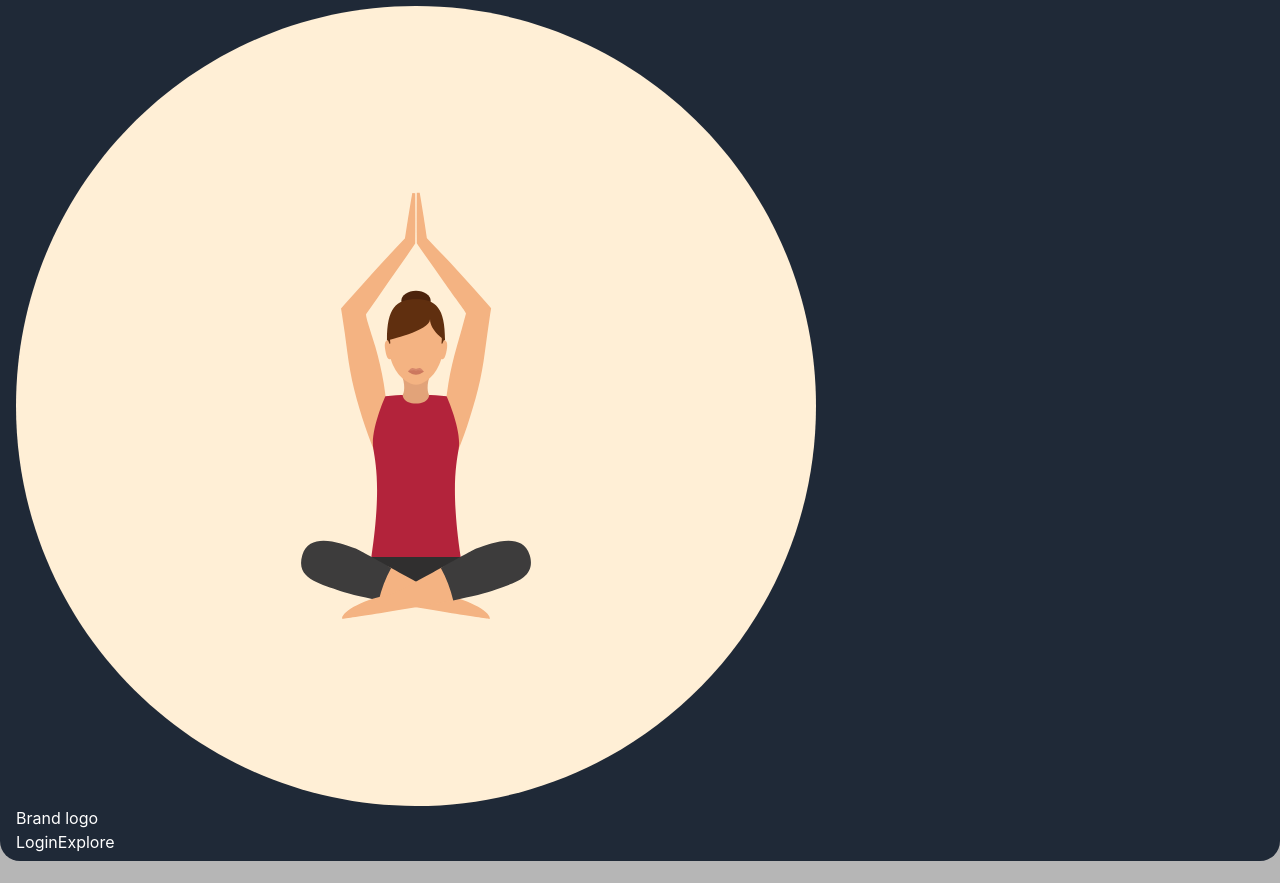
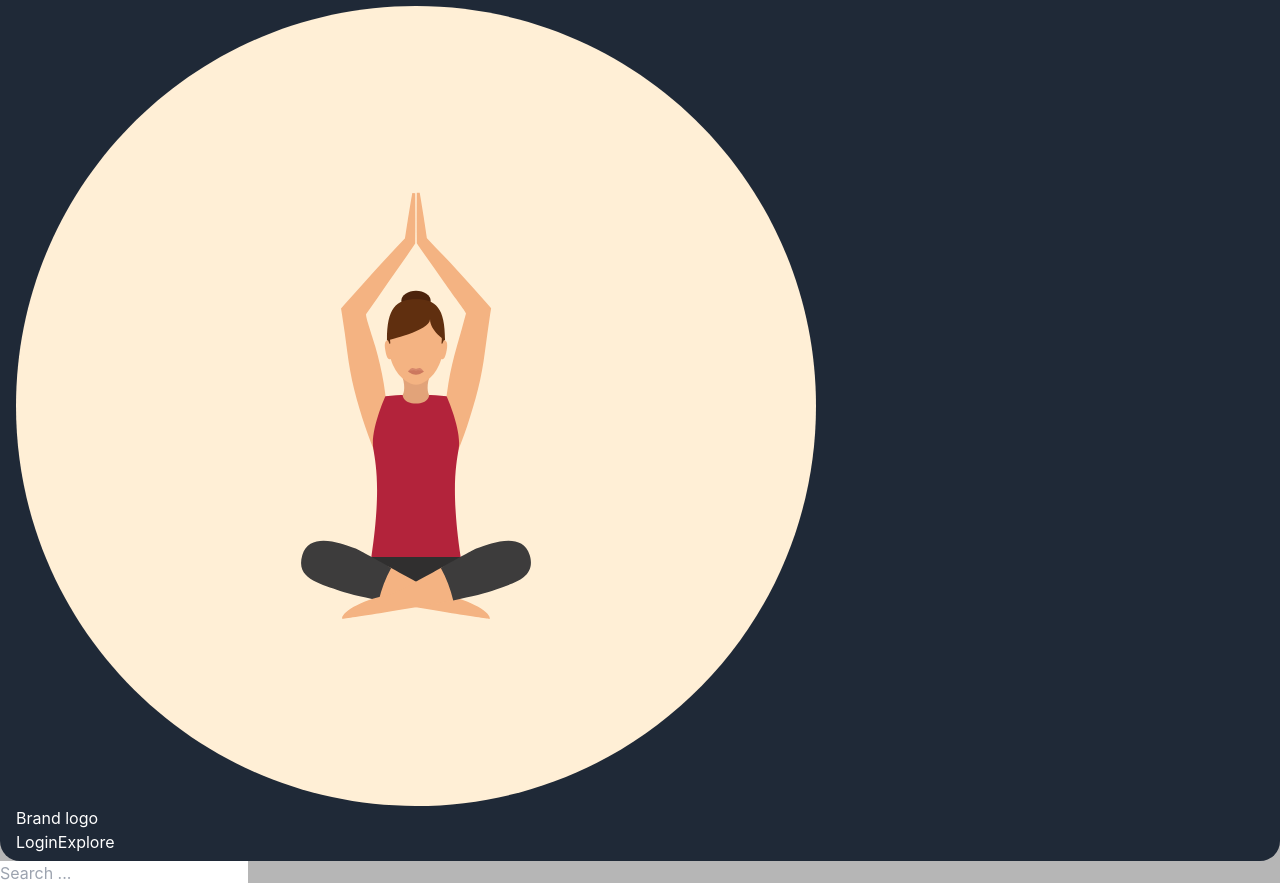
Before and after one commit to iwai-0310/yogaClass-MERN, a React (Vite) app in the folder yogaApp/: page / in a window 1280 px wide. Shown: the top 883 px of the page. Built offline with nearby package versions, Linux system fonts and the light colour scheme.

Commit message:
createSearch box layout with input and button

```diff
--- a/yogaApp/src/App.jsx
+++ b/yogaApp/src/App.jsx
@@ -1,6 +1,7 @@
 import { useState } from 'react';
 import Header from '../src/components/Header/Header';
 import Search from '../src/components/SearchSection/Search';
+import SearchBox from '../src/components/SearchSection/SearchBox';
 
 import './App.css'
 
@@ -9,6 +10,7 @@ function App() {
   return (
     <div >
     <Header/>
+    <SearchBox/>
     <Search/>
     </div>
   )
--- a/yogaApp/src/components/SearchSection/SearchBox.jsx
+++ b/yogaApp/src/components/SearchSection/SearchBox.jsx
@@ -1,9 +1,28 @@
 import React from 'react'
 
 const SearchBox = () => {
-  return (
-    <div>SearchBox</div>
-  )
+    return (
+        //create form to process the seach query
+        <form class="flex items-center max-w-sm mx-auto">
+            {/* div to handle search  input */}
+            <div class="relative w-full">
+                <input
+                    type="text"
+                    id="simple-search"
+                    class="bg-gray-50 border border-gray-300 text-gray-900 text-sm rounded-lg focus:ring-blue-500 focus:border-blue-500 block w-full p-2.5 dark:bg-gray-700 dark:border-gray-600 dark:placeholder-gray-400 dark:text-white dark:focus:ring-blue-500 dark:focus:border-blue-500"
+                    placeholder="Search ..."
+                    required
+                />
+            </div>
+            {/* button to submit the searched query */}
+            <button type="submit" class="p-2.5 ms-2 text-sm font-medium text-white bg-blue-700 rounded-lg border border-blue-700 hover:bg-blue-800 focus:ring-4 focus:outline-none focus:ring-blue-300 dark:bg-blue-600 dark:hover:bg-blue-700 dark:focus:ring-blue-800">
+                <svg class="w-4 h-4" aria-hidden="true" xmlns="http://www.w3.org/2000/svg" fill="none" viewBox="0 0 20 20">
+                    <path stroke="currentColor" stroke-linecap="round" stroke-linejoin="round" stroke-width="2" d="m19 19-4-4m0-7A7 7 0 1 1 1 8a7 7 0 0 1 14 0Z" />
+                </svg>
+                <span class="sr-only">Search</span>
+            </button>
+        </form>
+    )
 }
 
 export default SearchBox
```
